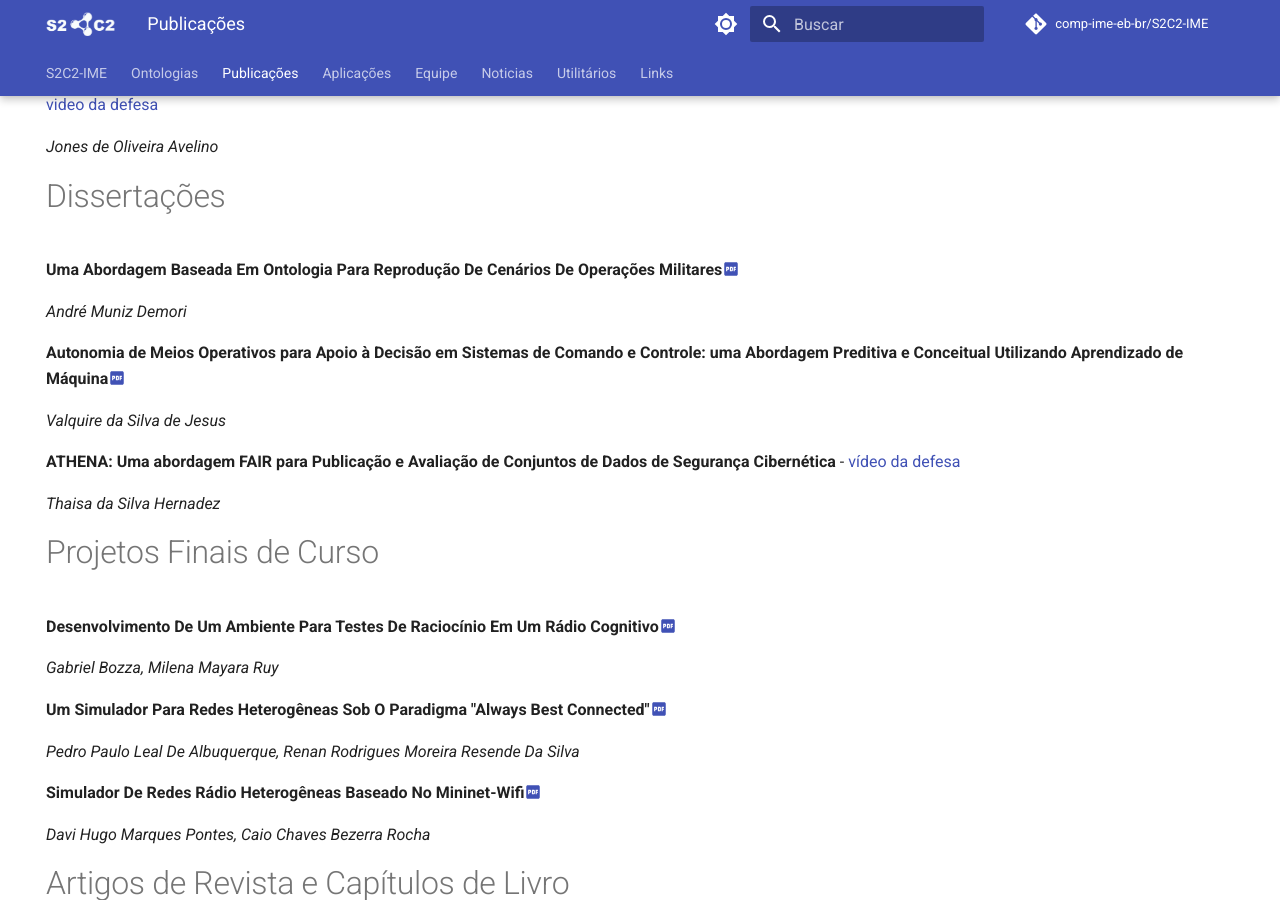
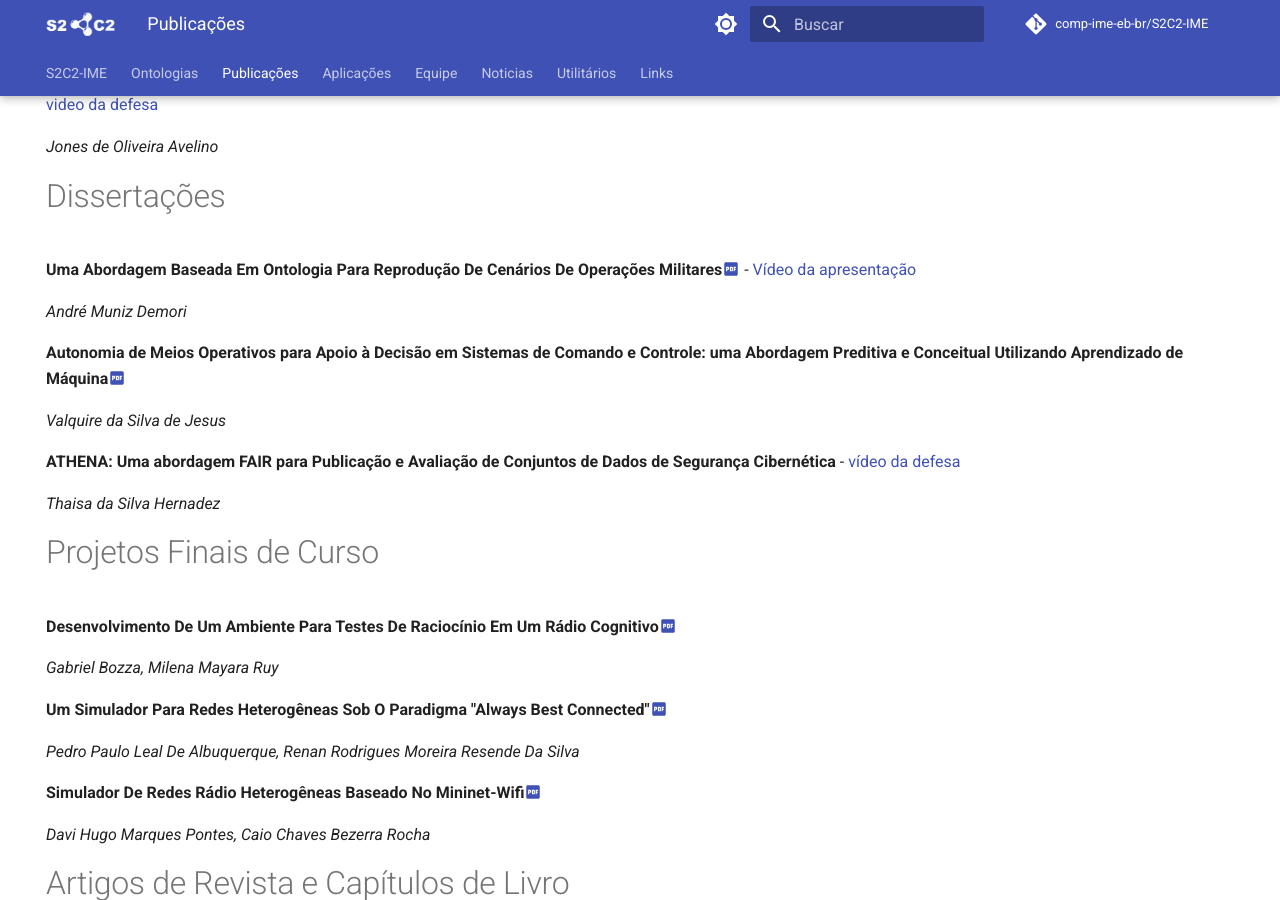
Before and after one commit to comp-ime-eb-br/S2C2-IME, an MkDocs documentation site: the page built from docs/publi.md, in a window 1280 px wide and 900 px high, scrolled down 436 px. Built offline with MkDocs 1.6.1 and Material for MkDocs 9.7.7, drawn with Linux system fonts in a browser that asks for light colours; comment, search, counter and statistics services are not loaded.

Commit message:
Update publi.md

```diff
--- a/docs/publi.md
+++ b/docs/publi.md
@@ -25,7 +25,7 @@
 
 # Dissertações
 
-**Uma Abordagem Baseada Em Ontologia Para Reprodução De Cenários De  Operações Militares**[:material-file-pdf-box:{ title="file"}](https://github.com/comp-ime-eb-br/S2C2-IME/blob/main/publi/Disserta%C3%A7%C3%A3oAndreMunizDemori_IME_versao_final.pdf?raw=true){:download="Diss_ADemori"}
+**Uma Abordagem Baseada Em Ontologia Para Reprodução De Cenários De  Operações Militares**[:material-file-pdf-box:{ title="file"}](https://github.com/comp-ime-eb-br/S2C2-IME/blob/main/publi/Disserta%C3%A7%C3%A3oAndreMunizDemori_IME_versao_final.pdf?raw=true){:download="Diss_ADemori"} - [Vídeo da apresentação](https://drive.google.com/file/d/1kkt-DTS2Hcr_E7Mdt-dZQmz98gOX2Uzz/view?usp=sharing)
 
 *André Muniz Demori*
 
```
